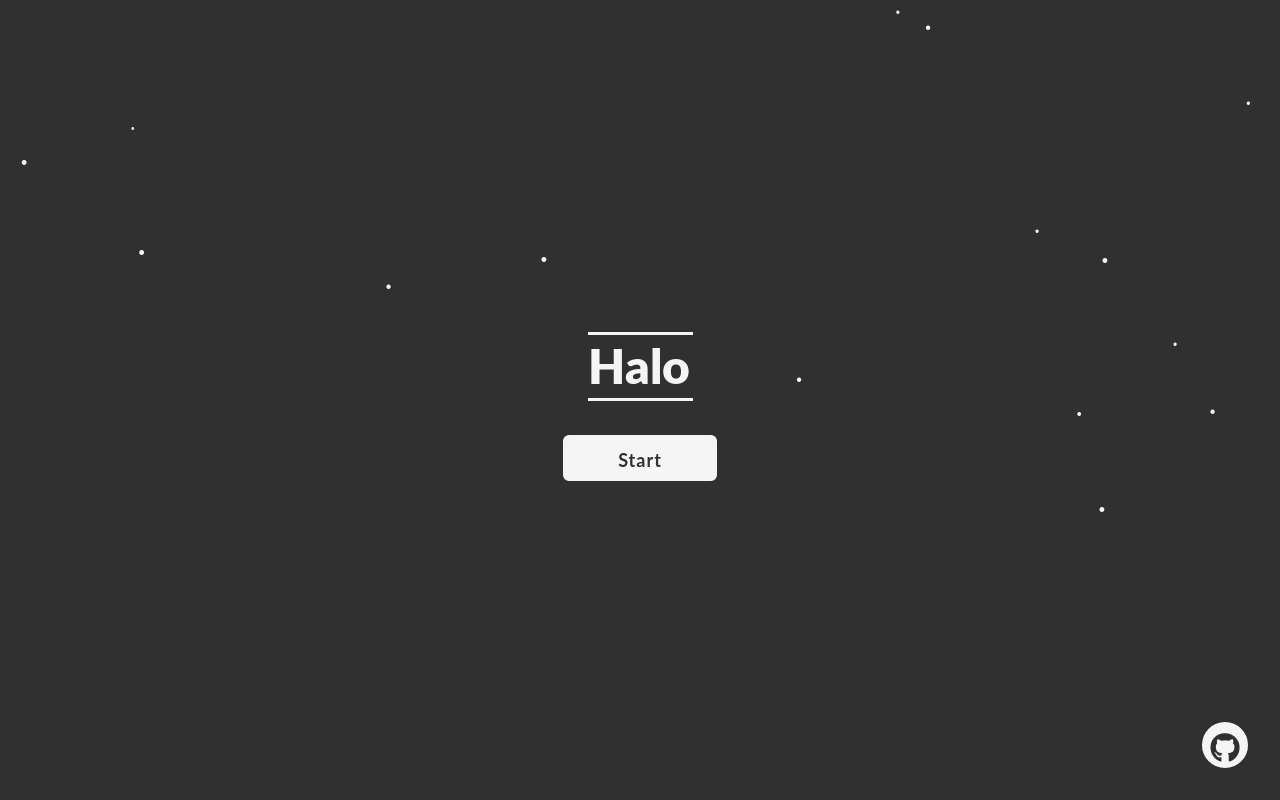
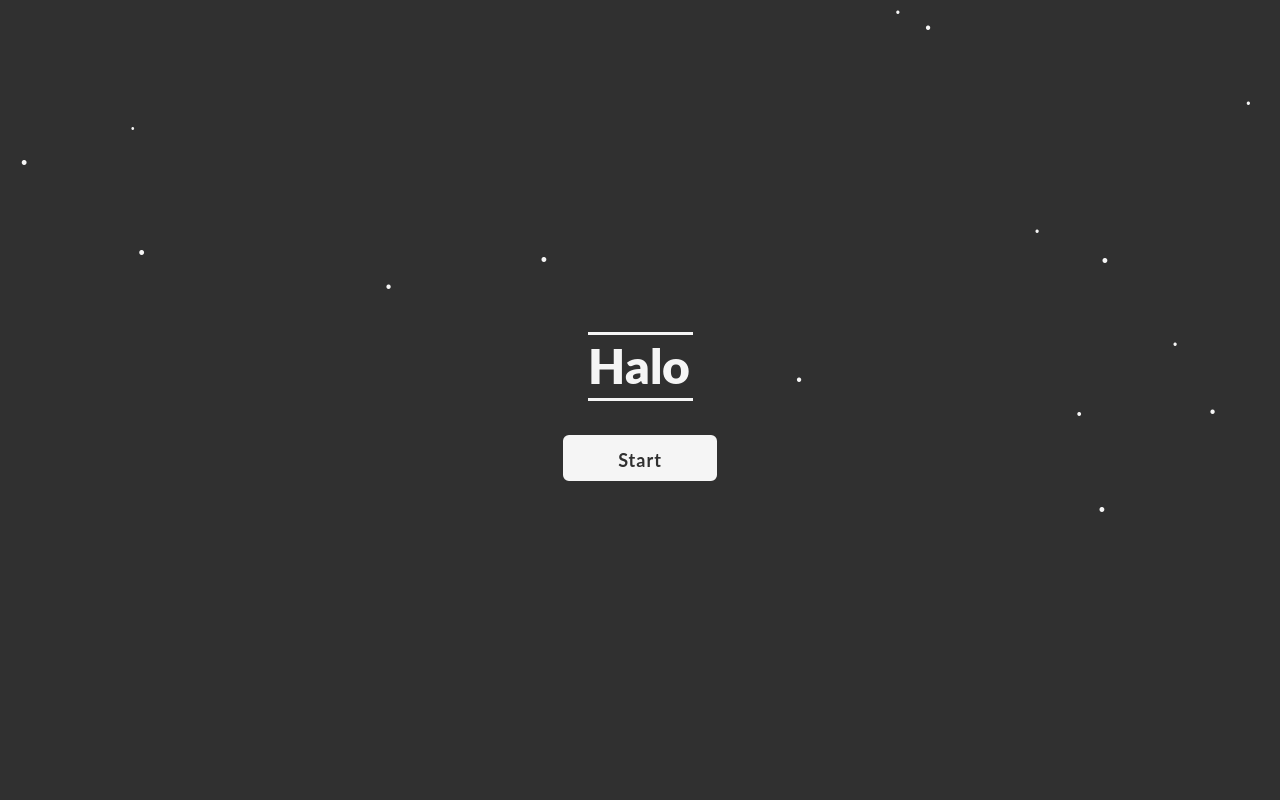
Before and after one commit to kojodidi/kojodidi., a plain HTML site: page index.html in a window 1280 px wide. Drawn offline with nearby package versions, Linux system fonts and the light colour scheme.

Commit message:
Update index.html

```diff
--- a/index.html
+++ b/index.html
@@ -17,7 +17,7 @@
 <body>
     <audio id="audio" src="audio/audio.mp3"></audio>
 	<div id="ruang-halaman" class="tempat-halaman">
-	    <a href="https://github.com/heryyy" target="_blank" class="tombolmelayang"><i class="fab fa-github"></i></a>
+<!-- 	    <a href="https://github.com/mban998-Anton" target="_blank" class="tombolmelayang"><i class="fab fa-github"></i></a> -->
 		<div class="halaman halaman-1">
 			<div class="kotak">
 				<h1 class="ml1">
```
